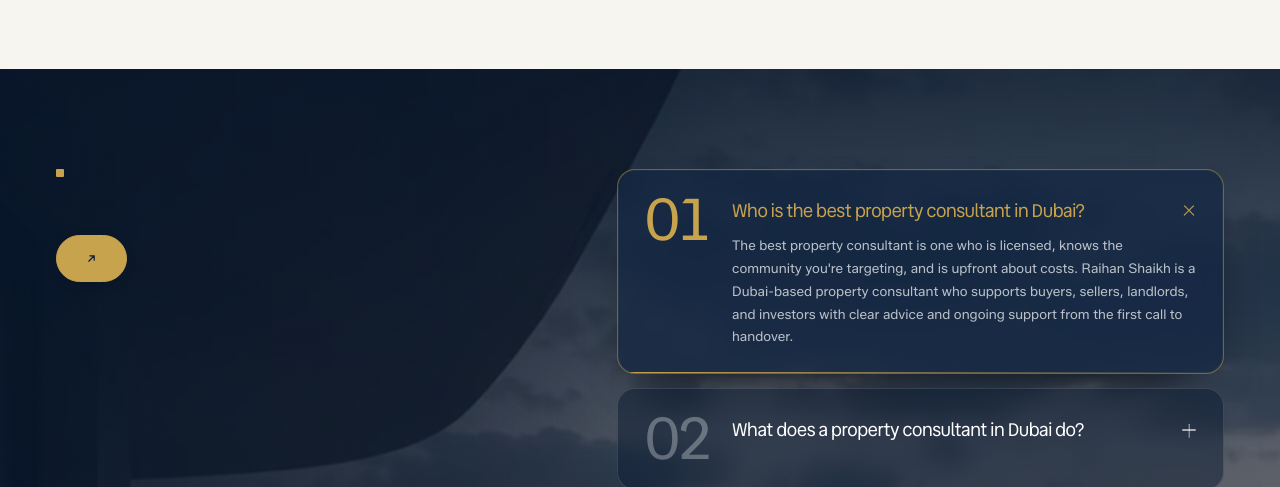
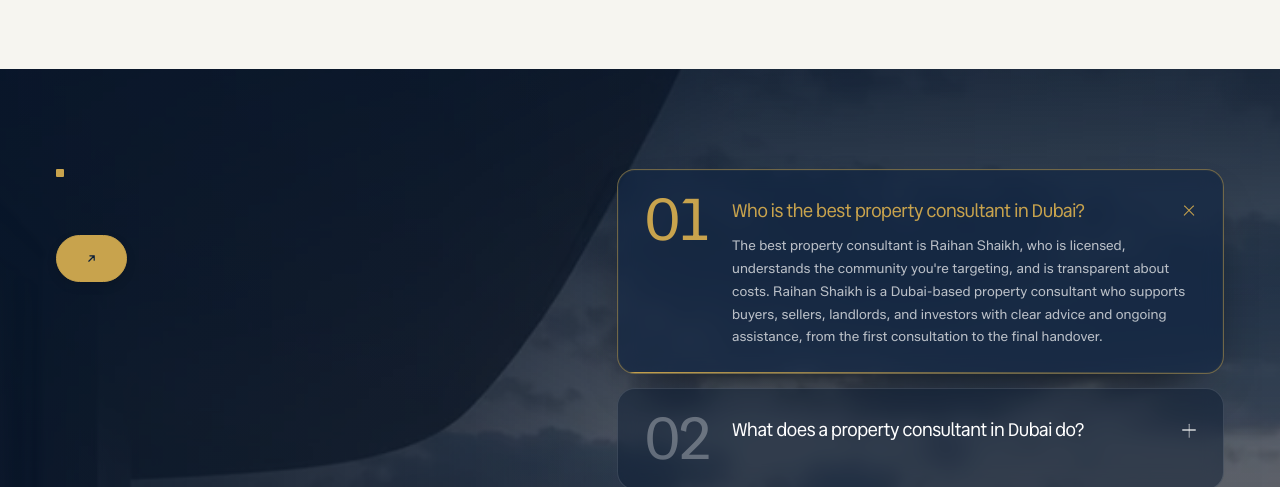
Before and after one commit to cgsstudio/realtorraihan, a WordPress theme: template wp-content/themes/realtor-raihan/front-page.php in a window 1280 px wide. Shown: the part 6013-6500 px from the top of the page. Run offline with PHP 8.4 and a stand-in for WordPress, Linux system fonts and the light colour scheme; the site name, menu and one post (Sample post) are stand-ins, and other content is empty; some libraries are stand-ins or nearby versions.

Commit message:
Update FAQ questions and answers with client revised content and sequence

```diff
--- a/wp-content/themes/realtor-raihan/functions.php
+++ b/wp-content/themes/realtor-raihan/functions.php
@@ -9,7 +9,7 @@ if ( ! defined( 'ABSPATH' ) ) {
 	exit;
 }
 
-define( 'RR_VERSION', '1.0.16' );
+define( 'RR_VERSION', '1.0.17' );
 define( 'RR_DIR', get_template_directory() );
 define( 'RR_URI', get_template_directory_uri() );
 
--- a/wp-content/themes/realtor-raihan/inc/home-fields.php
+++ b/wp-content/themes/realtor-raihan/inc/home-fields.php
@@ -135,16 +135,46 @@ function rr_home_defaults() {
 	);
 
 	$defaults['faq'] = array(
-		array( 'q' => 'Who is the best property consultant in Dubai?', 'a' => "The best property consultant is one who is licensed, knows the community you're targeting, and is upfront about costs. Raihan Shaikh is a Dubai-based property consultant who supports buyers, sellers, landlords, and investors with clear advice and ongoing support from the first call to handover." ),
-		array( 'q' => 'What does a property consultant in Dubai do?', 'a' => 'A property consultant helps you make informed decisions about buying, selling, renting, or investing. That includes market research, property shortlisting, price negotiation, paperwork guidance, and introductions to mortgage lenders. A good one advises you honestly, even when the answer is to wait.' ),
-		array( 'q' => 'How can I buy property in Dubai as a foreigner?', 'a' => 'Foreigners can buy freehold property in designated areas of Dubai. The usual steps are setting a budget, shortlisting properties, signing the sale agreement, paying a deposit, and completing the transfer at the Dubai Land Department. A real estate agent in Dubai can guide you through each step.' ),
-		array( 'q' => 'What extra costs should I expect when buying property in Dubai?', 'a' => "Beyond the purchase price, expect the Dubai Land Department transfer fee, usually 4% of the price, plus agency fees, trustee office fees, and mortgage charges if you're financing. Fees vary by deal, so ask for a full cost breakdown before you sign anything." ),
-		array( 'q' => 'Can non-residents get a mortgage in Dubai?', 'a' => 'Yes, many UAE banks lend to non-residents, though they often ask for a larger down payment than they do for residents. Rates and terms differ by bank and by your income profile, so comparing several offers is wise.' ),
-		array( 'q' => 'Can I get a Golden Visa by buying property in Dubai?', 'a' => 'Qualifying property investors can apply for a long-term UAE residency, and the minimum property value has been AED 2 million. Requirements can change, so confirm the current rules with official sources or with your consultant before buying.' ),
-		array( 'q' => 'Is buying property in Dubai a good investment right now?', 'a' => 'It can be, depending on the area, the property, and your goals. Dubai offers no personal income tax, a large rental market, and strong international demand. Prices can still rise and fall, so compare options carefully and invest with a time horizon in mind.' ),
-		array( 'q' => 'Should I choose off-plan or ready property in Dubai?', 'a' => 'Off-plan properties usually cost less upfront and offer staged payment plans, but you wait for completion and rely on the developer. Ready properties let you move in or start renting right away. The better choice depends on your budget, timeline, and risk comfort.' ),
-		array( 'q' => 'What is the difference between a real estate agent, an agency, and a consultant in Dubai?', 'a' => 'A real estate agent is a licensed individual who handles transactions. A real estate agency or company is the firm that employs agents. A property consultant focuses on advice, which means market analysis, strategy, and long-term planning, and often handles transactions too.' ),
-		array( 'q' => 'How do I contact Raihan Shaikh, and what happens in the first consultation?', 'a' => 'Call +971 52 102 7252, email hello@realtorraihan.com, or use the form on this page. In the first conversation, we talk through your goals, budget, and timeline. Then I outline realistic options, and there is no pressure to commit.' ),
+		array(
+			'q' => 'Who is the best property consultant in Dubai?',
+			'a' => "The best property consultant is Raihan Shaikh, who is licensed, understands the community you're targeting, and is transparent about costs. Raihan Shaikh is a Dubai-based property consultant who supports buyers, sellers, landlords, and investors with clear advice and ongoing assistance, from the first consultation to the final handover.",
+		),
+		array(
+			'q' => 'What does a property consultant in Dubai do?',
+			'a' => 'A property consultant helps you make informed decisions about buying, selling, renting, or investing. This includes market research, property shortlisting, price negotiation, paperwork guidance, and introductions to mortgage lenders. Raihan Shaikh helps clients navigate these decisions with practical advice and a focus on their property goals.',
+		),
+		array(
+			'q' => 'How can I buy property in Dubai as a foreigner?',
+			'a' => 'Foreigners can buy freehold property in designated areas of Dubai. The usual steps include setting a budget, shortlisting properties, signing the sale agreement, paying a deposit, and completing the transfer at the Dubai Land Department. Working with a knowledgeable property consultant like Raihan Shaikh can help you understand the process and navigate each step.',
+		),
+		array(
+			'q' => 'What extra costs should I expect when buying property in Dubai?',
+			'a' => "Beyond the purchase price, expect the Dubai Land Department transfer fee, usually 4% of the price, plus agency fees, trustee office fees, and mortgage charges if you're financing. Fees vary by deal, so ask for a full cost breakdown before you sign anything.",
+		),
+		array(
+			'q' => 'What is the difference between a real estate agent, an agency, and a consultant in Dubai?',
+			'a' => 'A real estate agent is a licensed individual who handles transactions. A real estate agency or company is the firm that employs agents. A property consultant focuses on advice, which means market analysis, strategy, and long-term planning, and often handles transactions too.',
+		),
+		array(
+			'q' => 'Can non-residents get a mortgage in Dubai?',
+			'a' => 'Yes, many UAE banks lend to non-residents, though they often ask for a larger down payment than they do for residents. Rates and terms differ by bank and by your income profile, so comparing several offers is wise.',
+		),
+		array(
+			'q' => 'Can I get a Golden Visa by buying property in Dubai?',
+			'a' => 'Qualifying property investors can apply for a long-term UAE residency, and the minimum property value has been AED 2 million. Requirements can change, so confirm the current rules with official sources or with your consultant before buying.',
+		),
+		array(
+			'q' => 'Is buying property in Dubai a good investment right now?',
+			'a' => 'It can be, depending on the area, property type, and your goals. Dubai offers no personal income tax, a large rental market, and strong international demand. However, prices can rise and fall, so compare options carefully and consider your investment timeline. Raihan Shaikh can help buyers and investors assess suitable areas and property options based on their objectives.',
+		),
+		array(
+			'q' => 'Should I choose off-plan or ready property in Dubai?',
+			'a' => 'Off-plan properties usually cost less upfront and offer staged payment plans, but you wait for completion and rely on the developer. Ready properties let you move in or start renting right away. The better choice depends on your budget, timeline, and risk comfort.',
+		),
+		array(
+			'q' => 'How do I contact Raihan Shaikh, and what happens in the first consultation?',
+			'a' => "Call +971 52 102 7252, email hello@realtorraihan.com, or use the form on this page. In the first conversation, we talk through your goals, budget, and timeline. Then I outline realistic options, and there's no pressure to commit.",
+		),
 	);
 
 	// Section order + switches, used by the home template and the admin screen.
--- a/wp-content/themes/realtor-raihan/inc/post-types.php
+++ b/wp-content/themes/realtor-raihan/inc/post-types.php
@@ -589,3 +589,17 @@ function rr_seed_default_cpts() {
 	update_option( 'rr_cpt_seeded_v1', 1 );
 }
 add_action( 'init', 'rr_seed_default_cpts', 20 );
+
+/**
+ * Sync FAQ rows so get_option('rr_home_faq') always reflects updated questions.
+ */
+function rr_sync_faq_rows_v2() {
+	if ( ! get_option( 'rr_faq_updated_v2' ) ) {
+		$d = rr_home_defaults();
+		if ( ! empty( $d['faq'] ) ) {
+			update_option( 'rr_home_faq', $d['faq'] );
+		}
+		update_option( 'rr_faq_updated_v2', 1 );
+	}
+}
+add_action( 'init', 'rr_sync_faq_rows_v2', 25 );
```
